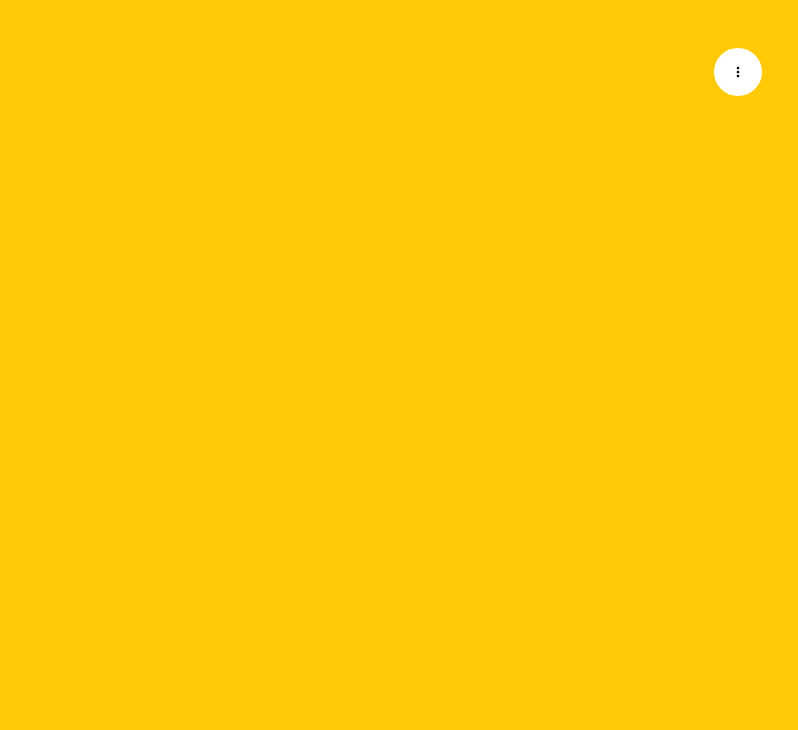
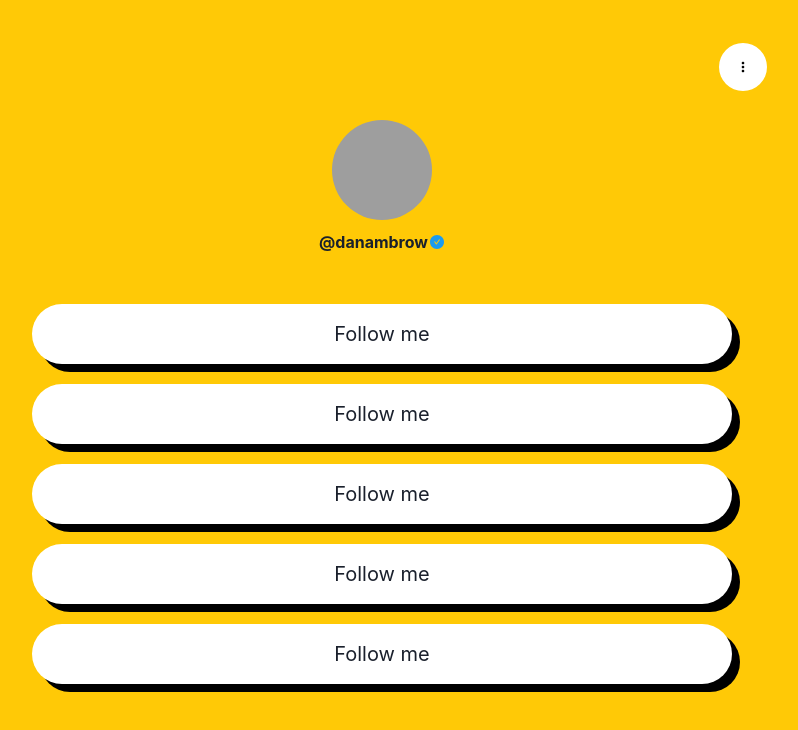
Before and after one commit to Tomolo997/next-task, a Next.js app in the folder link-in-bio/: page / in a window 1280 px wide. Shown: the top 730 px of the page, without its empty margins (258-1056 px from the left). Built offline with nearby package versions, Linux system fonts and the light colour scheme; grey boxes are pictures that could not be loaded.

Commit message:
added link basic design

```diff
--- a/link-in-bio/components/Header.jsx
+++ b/link-in-bio/components/Header.jsx
@@ -1,25 +1,62 @@
-import { Box,Button, Flex, Container } from '@chakra-ui/react';
-import React, { useRef, useState, useEffect } from 'react';
+import { Box, Button, Flex, Icon, Image, Text } from "@chakra-ui/react"
+import React, { useState, useEffect } from "react"
+import { AiFillCheckCircle } from "react-icons/ai"
+import { BiDotsVerticalRounded } from "react-icons/bi"
+const Header = () => {
+  const [clientWindowHeight, setClientWindowHeight] = useState("")
+  const handleScroll = () => {
+    setClientWindowHeight(window.scrollY)
+  }
+  let turn = clientWindowHeight > 100
+  useEffect(() => {
+    window.addEventListener("scroll", handleScroll)
+    return () => window.removeEventListener("scroll", handleScroll)
+  })
 
-
-import { BiDotsVerticalRounded } from "react-icons/bi";
-const Header = () => {
-    const [clientWindowHeight, setClientWindowHeight] = useState("");
-    const handleScroll = () => {
-        setClientWindowHeight(window.scrollY);
-    };
-    let turn = clientWindowHeight > 100;
-    useEffect(() => {
-        window.addEventListener("scroll", handleScroll);
-        return () => window.removeEventListener("scroll", handleScroll);
-    });
-    return (
-        <Box  transition="ease 300ms" mt="7" width="800px"  position="fixed" padding="20px" borderRadius="full" bg={!turn ? "transparent" : "rgba(255, 255, 255, 0.5)"}  >
-            <Button _hover={!turn ? { bg: "rgb(235, 235, 235)"}: { bg: ""}} transition="ease 300ms"  ml="auto" display="flex" h="48px" bg={turn ? "black" : "white"} borderRadius="full">
-                <BiDotsVerticalRounded fill={turn ? "white" : "black"}/>
-            </Button>
-        </Box>
-    );
+  const leftNav = turn ? (
+    <>
+      <Image
+        borderRadius="full"
+        boxSize="48px"
+        alt="Dan Abramov image"
+        transition="ease 300ms"
+        src="https://bit.ly/dan-abramov"
+      />
+      <Flex justify="center" align="center">
+        <Text fontSize="sm" as="b">
+          @danambrow
+        </Text>
+        <Icon ml="1px" fill="#1C9BEF" boxSize={4} as={AiFillCheckCircle} />
+      </Flex>
+    </>
+  ) : (
+    <></>
+  )
+  return (
+    <Flex
+      justify="space-between"
+      transition="ease 300ms"
+      mt="7"
+      w={["300px", "400px", "800px"]}
+      position="fixed"
+      padding="15px"
+      borderRadius="full"
+      bg={!turn ? "transparent" : "rgba(255, 255, 255, 0.5)"}
+    >
+      {leftNav}
+      <Button
+        _hover={!turn ? { bg: "rgb(235, 235, 235)" } : { bg: "" }}
+        transition="ease 300ms"
+        ml={turn ? "0" : "auto"}
+        display="flex"
+        h="48px"
+        bg={turn ? "black" : "white"}
+        borderRadius="full"
+      >
+        <BiDotsVerticalRounded fill={turn ? "white" : "black"} />
+      </Button>
+    </Flex>
+  )
 }
 
-export default Header;
+export default Header
--- /dev/null
+++ b/link-in-bio/components/LinkToSocial.jsx
@@ -0,0 +1,37 @@
+import { Box, Text, Link } from "@chakra-ui/react"
+const LinkToSocial = () => {
+  return (
+    <Box
+      textAlign="center"
+      w="full"
+      bgColor="white"
+      mt="10px"
+      mb="10px"
+      borderRadius="full"
+      _hover={{
+        shadow: "rgb(0, 0, 0) 6px 6px 0px 0px",
+        transform: "translate(2px,2px)",
+      }}
+      transition="0.2s  ease"
+      boxShadow="rgb(0, 0, 0) 8px 8px 0px 0px"
+    >
+      <Link
+        w="full"
+        h="full"
+        p="15px"
+        fontSize="xl"
+        textDecor="none"
+        display="block"
+        _hover={{
+          textDecor: "none",
+        }}
+        href="https://chakra-ui.com"
+        isExternal
+      >
+        Follow me
+      </Link>
+    </Box>
+  )
+}
+
+export default LinkToSocial
--- a/link-in-bio/components/LinkTreeComponent.jsx
+++ b/link-in-bio/components/LinkTreeComponent.jsx
@@ -0,0 +1,45 @@
+import { Icon, Image, Flex, Text } from "@chakra-ui/react"
+import { AiFillCheckCircle } from "react-icons/ai"
+import Link from "./LinkToSocial"
+const LinkTreeComponent = () => {
+  return (
+    <Flex
+      mt="120px"
+      w={["300px", "400px", "700px"]}
+      justify="center"
+      align="start"
+      flexDir="column"
+    >
+      <Flex w="full" justify="center" align="center" direction="column">
+        <Image
+          borderRadius="full"
+          boxSize="100px"
+          alt="Dan Abramov image"
+          transition="ease 300ms"
+          src="https://bit.ly/dan-abramov"
+        />
+        <Flex mt="10px" justify="center" align="center">
+          <Text fontSize="m" as="b">
+            @danambrow
+          </Text>
+          <Icon ml="1px" fill="#1C9BEF" boxSize={4} as={AiFillCheckCircle} />
+        </Flex>
+      </Flex>
+      <Flex
+        mt="40px"
+        w="full"
+        justify="center"
+        align="center"
+        direction="column"
+      >
+        <Link></Link>
+        <Link></Link>
+        <Link></Link>
+        <Link></Link>
+        <Link></Link>
+      </Flex>
+    </Flex>
+  )
+}
+
+export default LinkTreeComponent
--- a/link-in-bio/components/MainContainer.jsx
+++ b/link-in-bio/components/MainContainer.jsx
@@ -1,14 +1,24 @@
 "use client"
-import Header from "./Header";
-import Footer from "./Footer";
-import { Box, Center, Image, Flex, Badge, Text } from "@chakra-ui/react";
+import Header from "./Header"
+import Footer from "./Footer"
+import LinkTreeComponent from "./LinkTreeComponent"
+import { Box, Center, Image, Flex, Badge, Text } from "@chakra-ui/react"
 const MainContaier = () => {
-    return (
-        <Box  minW="full" minH="200vh" display="flex" flexDirection="column"alignItems="center" justifyContent="space-between" bg="#FFC906">
-            <Header/>
-            <Footer/>
-        </Box>
-    );
+  return (
+    <Box
+      minW="full"
+      minH="200vh"
+      display="flex"
+      flexDirection="column"
+      alignItems="center"
+      justifyContent="space-between"
+      bg="#FFC906"
+    >
+      <Header />
+      <LinkTreeComponent />
+      <Footer />
+    </Box>
+  )
 }
 
-export default MainContaier;
+export default MainContaier
```
